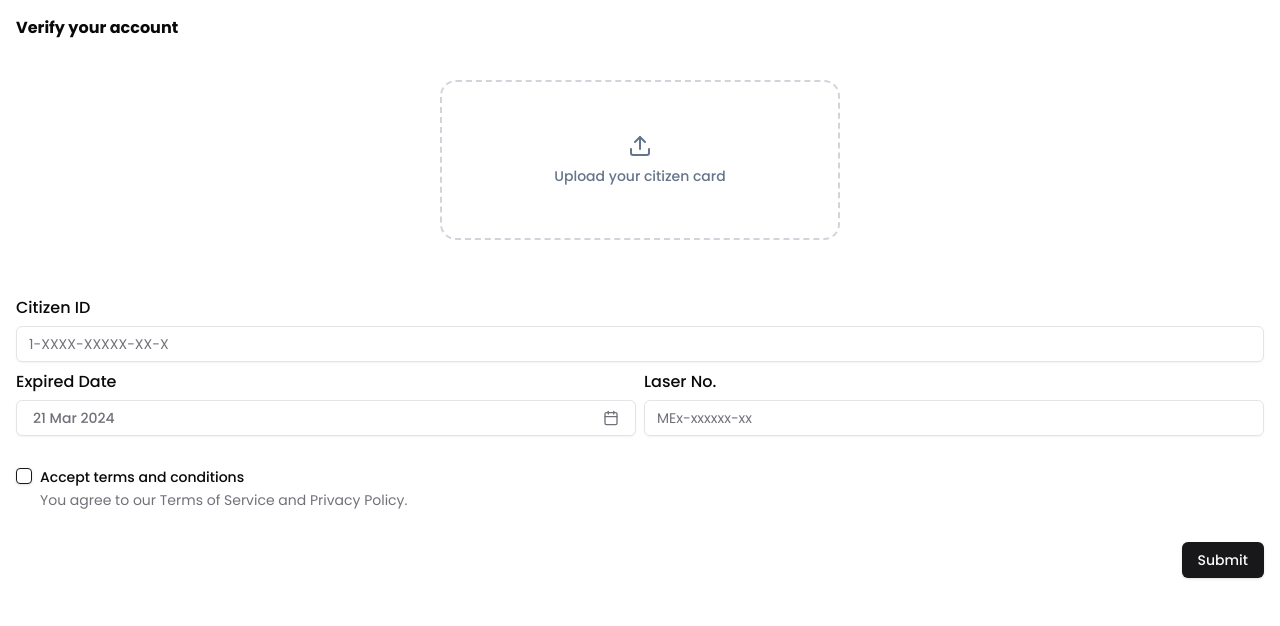
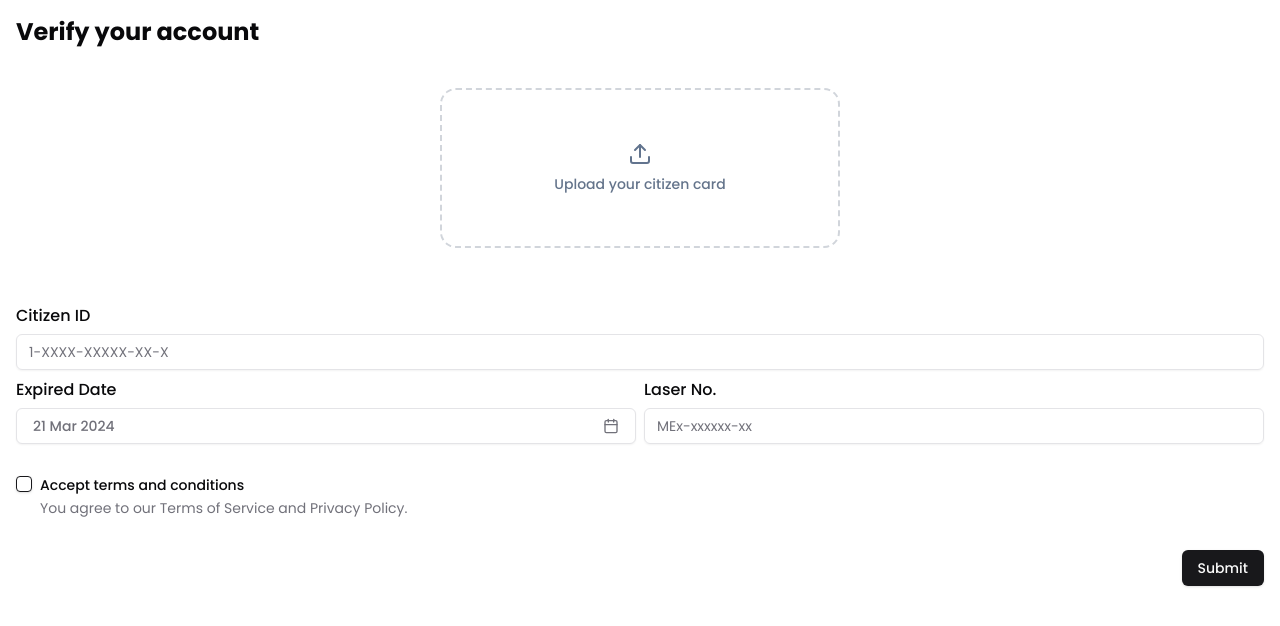
Before and after one commit to CP-RektMart/pic-me-pls-frontend, a Next.js app: page /photographer/verify in a window 1280 px wide. Shown: the top 626 px of the page. Built offline with nearby package versions, Linux system fonts and the light colour scheme.

Commit message:
feat: responsive

```diff
--- a/src/app/photographer/verify/page.tsx
+++ b/src/app/photographer/verify/page.tsx
@@ -1,4 +1,5 @@
 import { CalendarIcon } from 'lucide-react'
+import Image from 'next/image'
 
 import { Button } from '@/components/ui/button'
 import { Calendar } from '@/components/ui/calendar'
@@ -15,8 +16,19 @@ import {
 export default function Page() {
   return (
     <div className='p-4'>
-      <p className='mb-4 font-bold'>Verify your account</p>
-      <div className='flex flex-col gap-8'>
+      <p className='mb-4 font-bold lg:text-2xl'>Verify your account</p>
+      <div className='flex flex-row justify-between gap-8'>
+        <div className='hidden lg:flex-1'>
+          <div className='flex h-full flex-1 items-center justify-center'>
+            <Image
+              src={'/photographer-verify.svg'}
+              alt='pic'
+              width={380}
+              height={200}
+            />
+          </div>
+        </div>
+        <div className='flex flex-1 flex-col gap-8'>
           <ImageUpload />
           <div className='flex flex-col gap-2'>
             <div className='space-y-1.5'>
@@ -66,5 +78,6 @@ export default function Page() {
           <Button className='self-end'>Submit</Button>
         </div>
       </div>
+    </div>
   )
 }
```
Also changed, not shown: public/photographer-verify.svg (added). Lines whose indentation alone changed are shown as unchanged.
